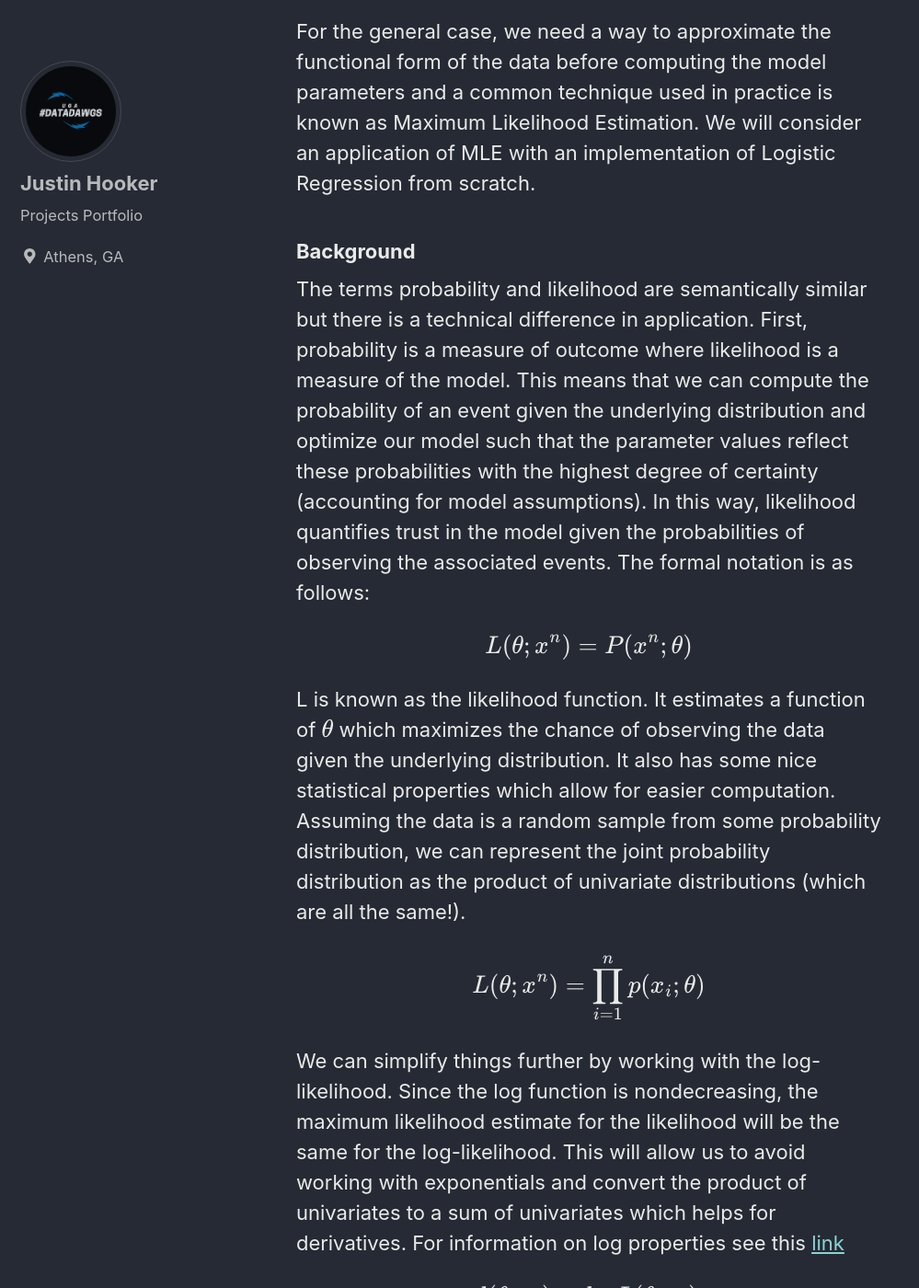
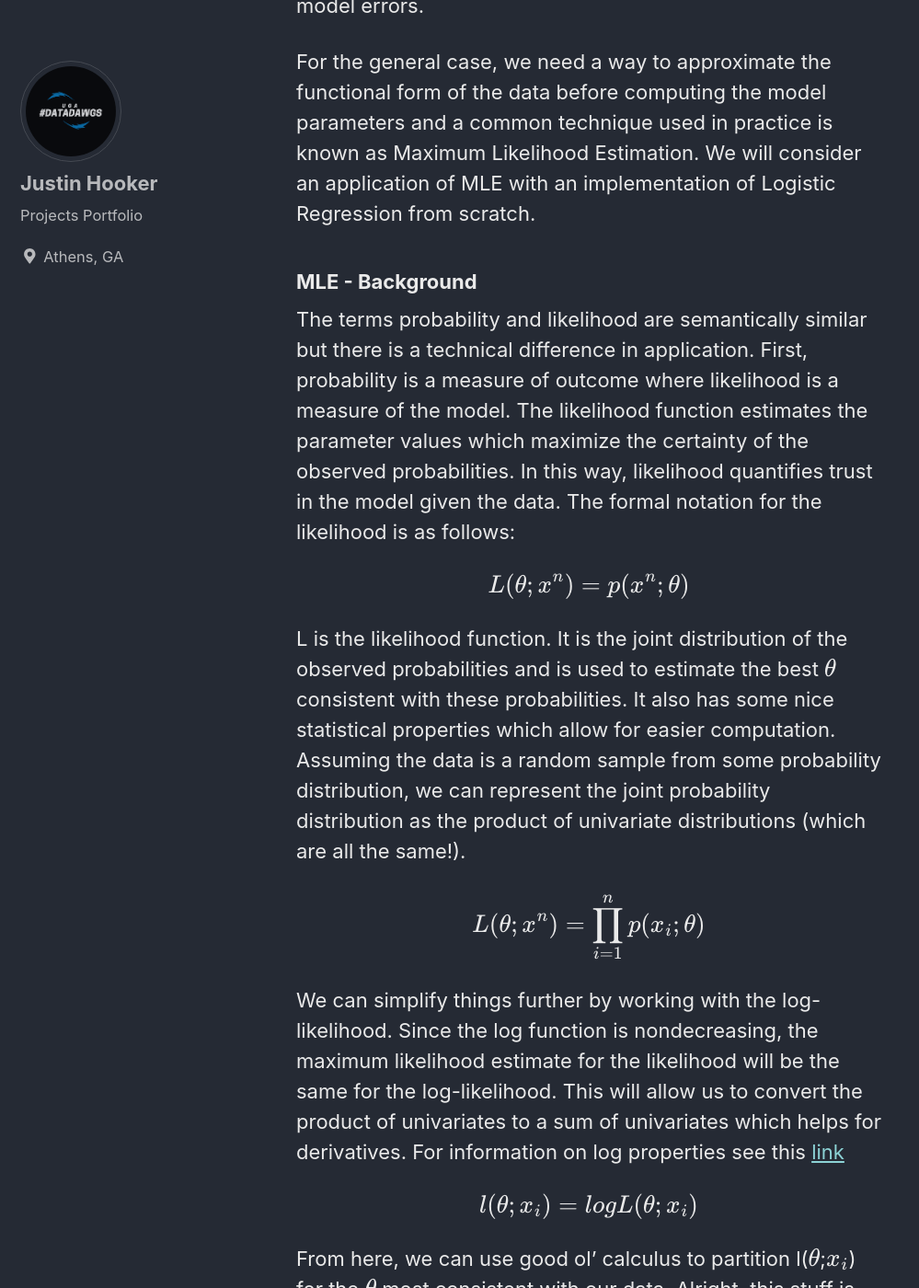
Before and after one commit to L0rdM0rd/L0rdM0rd.github.io, a Jekyll site: the page built from _posts/2019-01-28-Maximum-Likelihood-Estimation.md, in a window 1280 px wide and 1400 px high, scrolled down 1385 px. Shown: the whole window at 92% size, without its empty margins (0-999 px from the left). Built offline with Jekyll 4.4.1, drawn with Linux system fonts in a browser that asks for light colours; cached includes are drawn as plain includes; nearby versions of some CDN libraries; formulas are drawn with MathJax 3; some of the changed text lies outside the part shown.

Commit message:
categorical

```diff
--- a/_posts/2019-01-28-Maximum-Likelihood-Estimation.md
+++ b/_posts/2019-01-28-Maximum-Likelihood-Estimation.md
@@ -11,28 +11,32 @@
 
 ### Introduction
 
-This post will build on a previous [one](https://l0rdm0rd.github.io/convergence/) which covered some techniques for convergence of linear models. As a brief review, statistical inference is the process of building a model which reflects the patterns and properties of a given dataset. In the case where the functional form is assumed to be linear, the process conveniently simplifies to computing the set of model parameters which minimize model errors.
+This post will build on a previous one which covered some techniques for convergence of linear models (found [here](https://l0rdm0rd.github.io/convergence/)). As a brief review, statistical inference is the process of building a model which reflects the patterns and properties of a given dataset. In the case where the functional form is assumed to be linear, the process conveniently simplifies to computing the set of model parameters which minimize model errors.
 
 For the general case, we need a way to approximate the functional form of the data before computing the model parameters and a common technique used in practice is known as Maximum Likelihood Estimation. We will consider an application of MLE with an implementation of Logistic Regression from scratch.
 
-### Background
+### MLE - Background
 
-The terms probability and likelihood are semantically similar but there is a technical difference in application. First, probability is a measure of outcome where likelihood is a measure of the model. This means that we can compute the probability of an event given the underlying distribution and optimize our model such that the parameter values reflect these probabilities with the highest degree of certainty (accounting for model assumptions). In this way, likelihood quantifies trust in the model given the probabilities of observing the associated events. The formal notation is as follows:
+The terms probability and likelihood are semantically similar but there is a technical difference in application. First, probability is a measure of outcome where likelihood is a measure of the model. The likelihood function estimates the parameter values which maximize the certainty of the observed probabilities. In this way, likelihood quantifies trust in the model given the data. The formal notation for the likelihood is as follows:
 
 $$\begin{equation}
-L(\theta;x^{n}) = P(x^{n};\theta)
+L(\theta;x^{n}) = p(x^{n};\theta)
 \end{equation}$$
 
-L is known as the likelihood function. It estimates a function of $$\theta$$ which maximizes the chance of observing the data given the underlying distribution. It also has some nice statistical properties which allow for easier computation. Assuming the data is a random sample from some probability distribution, we can represent the joint probability distribution as the product of univariate distributions (which are all the same!).
+L is the likelihood function. It is the joint distribution of the observed probabilities and is used to estimate the best $$\theta$$ consistent with these probabilities. It also has some nice statistical properties which allow for easier computation. Assuming the data is a random sample from some probability distribution, we can represent the joint probability distribution as the product of univariate distributions (which are all the same!).
 
 $$\begin{equation}
 L(\theta;x^{n}) = \prod_{i=1}^{n}p(x_{i};\theta)
 \end{equation}$$
 
-We can simplify things further by working with the log-likelihood. Since the log function is nondecreasing, the maximum likelihood estimate for the likelihood will be the same for the log-likelihood. This will allow us to avoid working with exponentials and convert the product of univariates to a sum of univariates which helps for derivatives. For information on log properties see this [link](https://www.khanacademy.org/math/algebra2/exponential-and-logarithmic-functions/properties-of-logarithms/a/properties-of-logarithms)
+We can simplify things further by working with the log-likelihood. Since the log function is nondecreasing, the maximum likelihood estimate for the likelihood will be the same for the log-likelihood. This will allow us to convert the product of univariates to a sum of univariates which helps for derivatives. For information on log properties see this [link](https://www.khanacademy.org/math/algebra2/exponential-and-logarithmic-functions/properties-of-logarithms/a/properties-of-logarithms)
 
 $$\begin{equation}
 l(\theta;x_{i}) = logL(\theta;x_{i})
 \end{equation}$$
 
-From here, we can use good ol' calculus to partition l($$\theta$$;$$x_{i}$$) for the $$\theta$$ which is most consistent with our data. Alright, this stuff is pretty abstract. Let's put it to the test with an implementation of Logistic Regression.
+From here, we can use good ol' calculus to partition l($$\theta$$;$$x_{i}$$) for the $$\theta$$ most consistent with our data. Alright, this stuff is pretty abstract. Let's put it to the test with an implementation of Logistic Regression.
+
+### Logistic Regression - Motivation
+
+Regression models typically estimate the response of continuous variables for prediction or inference, given other fixed variables. Prediction results are formulated as the conditional expectation of a continuous variable, where we can measure the average value of the input-output relationship ($$E(Y|X) = f(X,$$\beta$$)$$). But what if our response is categorical and not continuous? It turns out that linear models can also be used to classify categorical variables as well.
```
